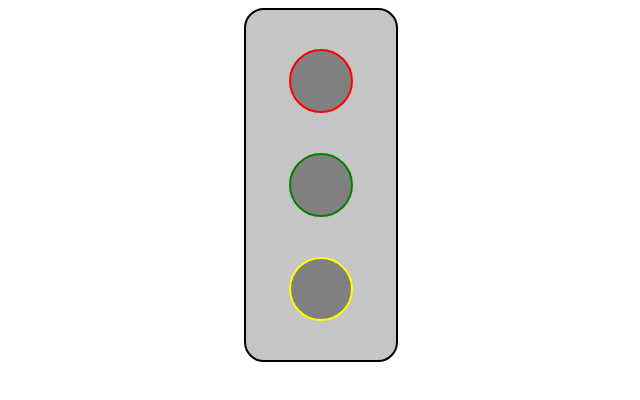
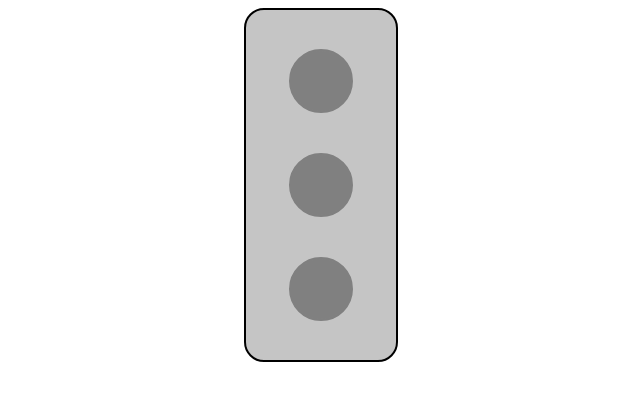
Before and after one commit to yashYachwad/Traffic-light, a plain HTML site: page index.html in a window 1280 px wide. Shown: the whole page, without its empty margins (319-959 px from the left). Drawn offline with Linux system fonts and the light colour scheme.

Commit message:
Update index.css

```diff
--- a/index.css
+++ b/index.css
@@ -21,7 +21,7 @@
 #red{
     height: 60px;
     width: 60px;
-    border: 2px solid red;
+    border: 2px solid gray;
     border-radius: 50px;
     background-color: gray;
     color: gray;
@@ -33,11 +33,12 @@
     border-radius: 50px;
     background-color: red;
     color: red;
+   box-shadow: 4px 4px 10px red;
 }
 #green{
     height: 60px;
     width: 60px;
-    border: 2px solid green;
+    border: 2px solid gray;
     border-radius: 50px;
     background-color: gray;
     color: gray;
@@ -50,11 +51,12 @@
     border-radius: 50px;
     background-color: green;
     color: green;
+    box-shadow: 4px 4px 10px green;
 }
 #yellow{
     height: 60px;
     width: 60px;
-    border: 2px solid yellow;
+    border: 2px solid gray;
     border-radius: 50px;
     background-color: gray;
     color: gray;
@@ -67,4 +69,5 @@
     border-radius: 50px;
     background-color: yellow;
     color: yellow;
+    box-shadow: 4px 4px 10px yelow;
 }
```
